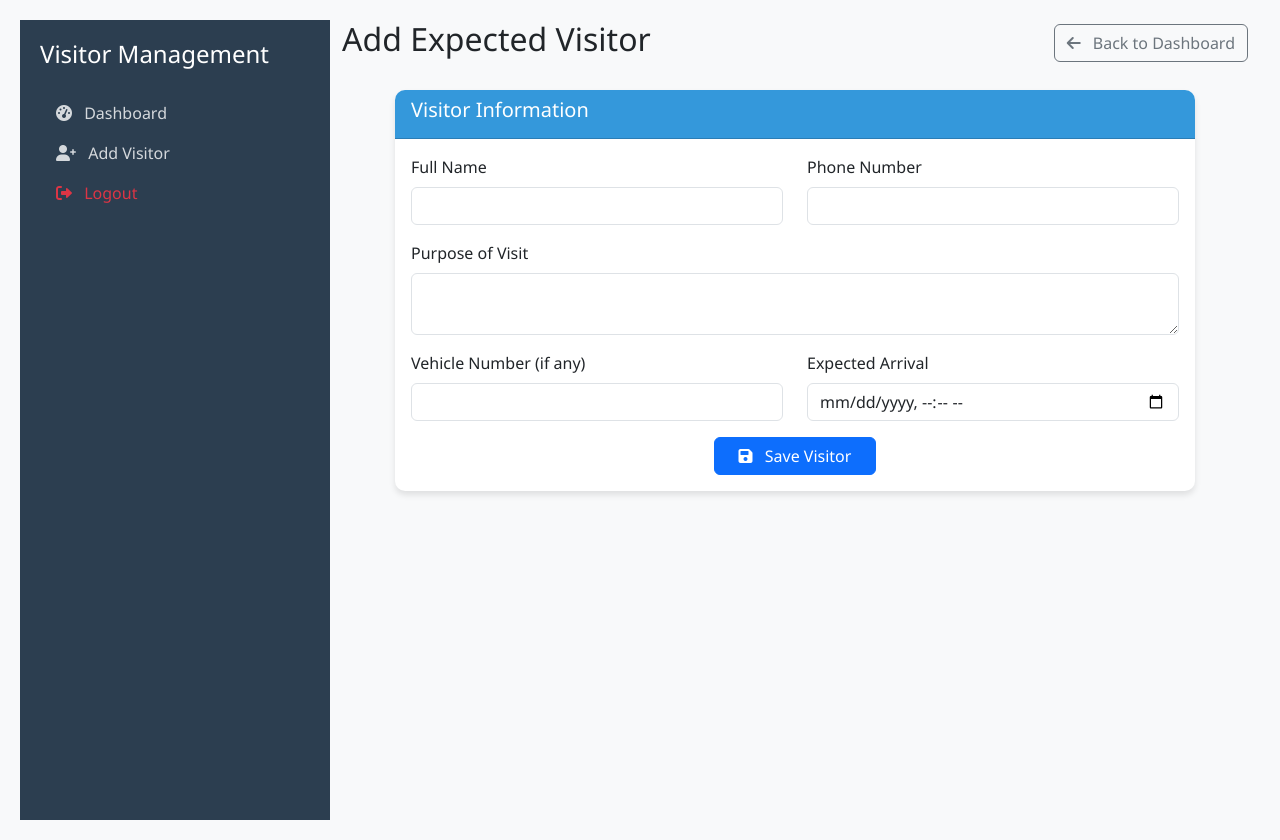
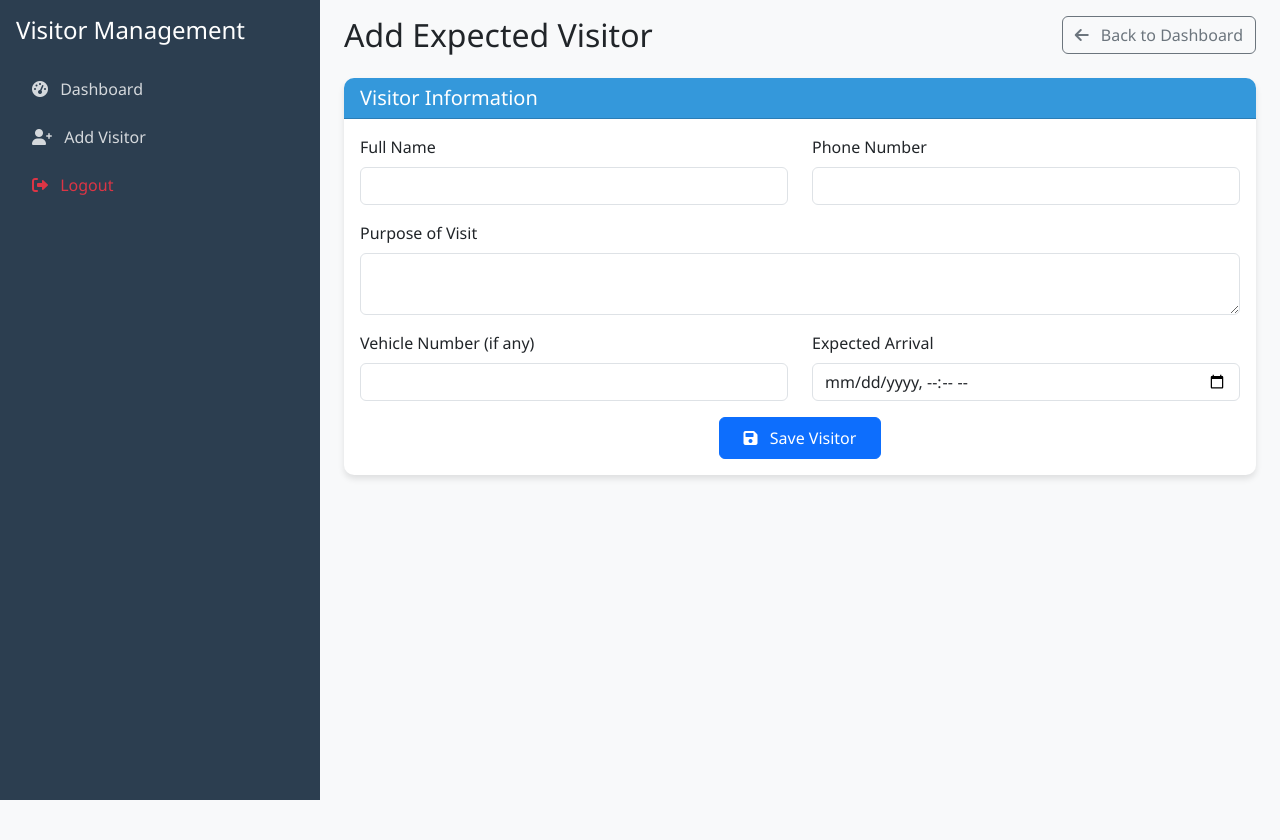
Before and after one commit to jishnu-005/flat_vue_4, a Django app: template app/templates/add_expected_visitor.html in a window 1280 px wide. After the commit the page ends 800 px from the top, so only its background shows below. Run offline with Django 5.2, Linux system fonts and the light colour scheme; the template is opened without the code that fills it, so the values that code supplies are empty.

Commit message:
Changed First 2 html pages

```diff
--- a/app/templates/add_expected_visitor.html
+++ b/app/templates/add_expected_visitor.html
@@ -10,14 +10,11 @@
         body {
             background-color: #f8f9fa;
             font-family: 'Segoe UI', Tahoma, Geneva, Verdana, sans-serif;
-            padding: 20px;
         }
         .card {
             border-radius: 10px;
             box-shadow: 0 4px 6px rgba(0, 0, 0, 0.1);
             border: none;
-            max-width: 800px;
-            margin: 0 auto;
         }
         .card-header {
             background-color: #3498db;
@@ -26,9 +23,7 @@
         }
         .sidebar {
             background-color: #2c3e50;
-            min-height: 100vh;
             color: white;
-            padding: 20px;
         }
         .nav-link {
             color: rgba(255, 255, 255, 0.8);
@@ -37,37 +32,81 @@
             color: white;
             background-color: #3498db;
         }
+        .offcanvas {
+            background-color: #2c3e50;
+            color: white;
+        }
     </style>
 </head>
 <body>
-    <div class="container-fluid">
-        <div class="row">
-            <!-- Sidebar -->
-            <div class="col-md-3 sidebar">
+    <div class="container-fluid px-0">
+        <div class="row g-0">
+            <!-- Sidebar for larger screens -->
+            <div class="col-lg-3 sidebar d-none d-lg-block vh-100 sticky-top">
+                <div class="p-3">
                     <h4 class="mb-4">Visitor Management</h4>
                     <ul class="nav flex-column">
                         <li class="nav-item">
-                        <a class="nav-link" href="{% url 'resident_dashboard' %}">
+                            <a class="nav-link rounded py-2 mb-2" href="{% url 'resident_dashboard' %}">
                                 <i class="fas fa-tachometer-alt me-2"></i> Dashboard
                             </a>
                         </li>
                         <li class="nav-item">
-                        <a class="nav-link active" href="#">
+                            <a class="nav-link active rounded py-2 mb-2" href="#">
                                 <i class="fas fa-user-plus me-2"></i> Add Visitor
                             </a>
                         </li>
                         <li class="nav-item">
-                        <a class="nav-link text-danger" href="{% url 'logout' %}">
+                            <a class="nav-link text-danger rounded py-2" href="{% url 'logout' %}">
                                 <i class="fas fa-sign-out-alt me-2"></i> Logout
                             </a>
                         </li>
                     </ul>
                 </div>
+            </div>
+
+            <!-- Offcanvas/Hamburger Menu for smaller screens -->
+            <div class="d-lg-none">
+                <nav class="navbar navbar-dark bg-dark">
+                    <div class="container-fluid">
+                        <button class="navbar-toggler" type="button" data-bs-toggle="offcanvas" data-bs-target="#sidebarMenu" aria-controls="sidebarMenu" aria-expanded="false" aria-label="Toggle navigation">
+                            <span class="navbar-toggler-icon"></span>
+                        </button>
+                        <span class="navbar-brand">Visitor Management</span>
+                    </div>
+                </nav>
+
+                <div class="offcanvas offcanvas-start" tabindex="-1" id="sidebarMenu" aria-labelledby="sidebarMenuLabel">
+                    <div class="offcanvas-header">
+                        <h5 class="offcanvas-title" id="sidebarMenuLabel">Visitor Management</h5>
+                        <button type="button" class="btn-close text-white" data-bs-dismiss="offcanvas" aria-label="Close"></button>
+                    </div>
+                    <div class="offcanvas-body">
+                        <ul class="nav flex-column">
+                            <li class="nav-item">
+                                <a class="nav-link rounded py-2 mb-2" href="{% url 'resident_dashboard' %}">
+                                    <i class="fas fa-tachometer-alt me-2"></i> Dashboard
+                                </a>
+                            </li>
+                            <li class="nav-item">
+                                <a class="nav-link active rounded py-2 mb-2" href="#">
+                                    <i class="fas fa-user-plus me-2"></i> Add Visitor
+                                </a>
+                            </li>
+                            <li class="nav-item">
+                                <a class="nav-link text-danger rounded py-2" href="{% url 'logout' %}">
+                                    <i class="fas fa-sign-out-alt me-2"></i> Logout
+                                </a>
+                            </li>
+                        </ul>
+                    </div>
+                </div>
+            </div>
 
             <!-- Main Content -->
-            <div class="col-md-9">
-                <div class="d-flex justify-content-between align-items-center mb-4">
-                    <h2>Add Expected Visitor</h2>
+            <div class="col-12 col-lg-9 px-3 px-lg-4 py-3">
+                <div class="d-flex flex-column flex-sm-row justify-content-between align-items-start align-items-sm-center mb-4">
+                    <h2 class="mb-3 mb-sm-0">Add Expected Visitor</h2>
                     <a href="{% url 'resident_dashboard' %}" class="btn btn-outline-secondary">
                         <i class="fas fa-arrow-left me-2"></i> Back to Dashboard
                     </a>
@@ -82,20 +121,20 @@
                     {% endfor %}
                 {% endif %}
 
-                <div class="card">
+                <div class="card mb-4">
                     <div class="card-header">
-                        <h5>Visitor Information</h5>
+                        <h5 class="m-0">Visitor Information</h5>
                     </div>
                     <div class="card-body">
                         <form method="post">
                             {% csrf_token %}
                             <div class="row mb-3">
-                                <div class="col-md-6">
+                                <div class="col-12 col-md-6 mb-3 mb-md-0">
                                     <label class="form-label">Full Name</label>
                                     <input type="text" class="form-control" name="name" required
                                            value="{{ name|default:'' }}">
                                 </div>
-                                <div class="col-md-6">
+                                <div class="col-12 col-md-6">
                                     <label class="form-label">Phone Number</label>
                                     <input type="tel" class="form-control" name="phone" required
                                            value="{{ phone|default:'' }}">
@@ -108,12 +147,12 @@
                             </div>
 
                             <div class="row mb-3">
-                                <div class="col-md-6">
+                                <div class="col-12 col-md-6 mb-3 mb-md-0">
                                     <label class="form-label">Vehicle Number (if any)</label>
                                     <input type="text" class="form-control" name="vehicle_number"
                                            value="{{ vehicle_number|default:'' }}">
                                 </div>
-                                <div class="col-md-6">
+                                <div class="col-12 col-md-6">
                                     <label class="form-label">Expected Arrival</label>
                                     <input type="datetime-local" class="form-control" name="expected_arrival"
                                            value="{{ expected_arrival|default:'' }}">
@@ -121,7 +160,7 @@
                             </div>
 
                             <div class="text-center">
-                                <button type="submit" class="btn btn-primary px-4">
+                                <button type="submit" class="btn btn-primary px-4 py-2">
                                     <i class="fas fa-save me-2"></i> Save Visitor
                                 </button>
                             </div>
--- a/flat_vue/settings.py
+++ b/flat_vue/settings.py
@@ -25,7 +25,7 @@ SECRET_KEY = 'django-insecure-%fm@n%iab1idpll%@a*^enkhf0f853=me#$vu4cyv(uy0+%%xr
 # SECURITY WARNING: don't run with debug turned on in production!
 DEBUG = True
 
-ALLOWED_HOSTS = []
+ALLOWED_HOSTS = ['*']
 
 
 # Application definition
@@ -43,6 +43,7 @@ INSTALLED_APPS = [
 MIDDLEWARE = [
     'django.middleware.security.SecurityMiddleware',
     'django.contrib.sessions.middleware.SessionMiddleware',
+    "whitenoise.middleware.WhiteNoiseMiddleware",
     'django.middleware.common.CommonMiddleware',
     'django.middleware.csrf.CsrfViewMiddleware',
     'django.contrib.auth.middleware.AuthenticationMiddleware',
--- a/requirements.txt
+++ b/requirements.txt
@@ -2,7 +2,9 @@ asgiref==3.8.1
 certifi==2025.1.31
 charset-normalizer==3.4.1
 Django==5.2
+gunicorn==23.0.0
 idna==3.10
+packaging==24.2
 pillow==11.1.0
 razorpay==1.4.2
 requests==2.32.3
@@ -10,3 +12,4 @@ sqlparse==0.5.3
 typing_extensions==4.13.1
 tzdata==2025.2
 urllib3==2.3.0
+whitenoise==6.9.0
```
Also changed, not shown: app/templates/add_facility.html (+25 -37 lines), db.sqlite3. Lines whose indentation alone changed are shown as unchanged.
